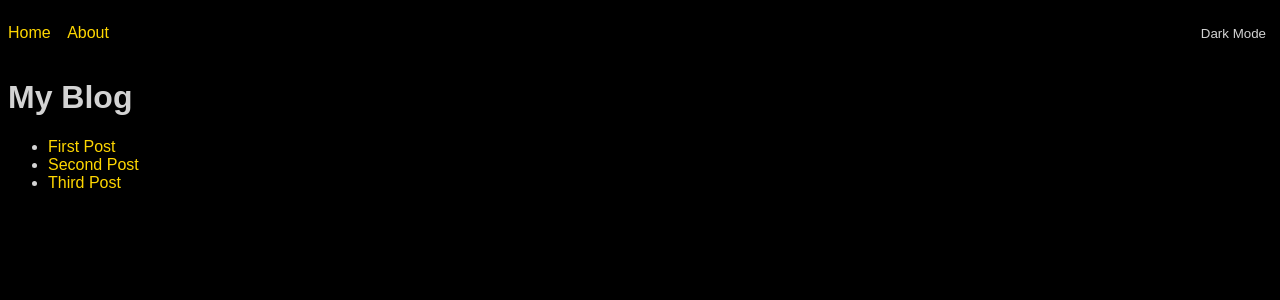
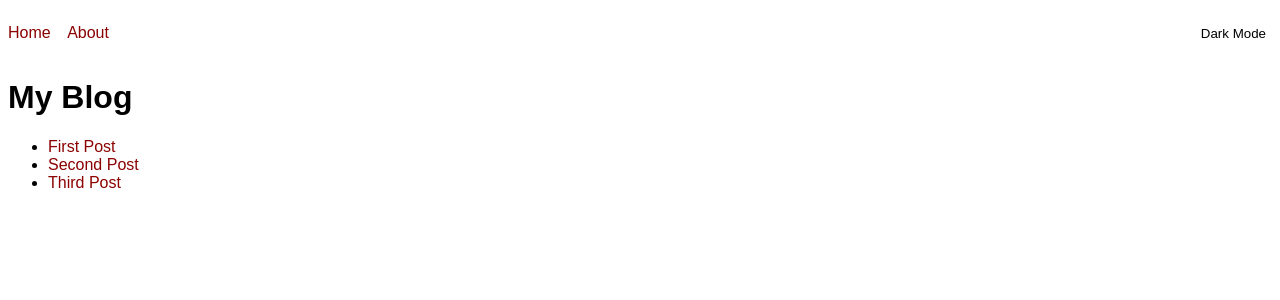
Before and after one commit to Jade1724/next-blog, a Next.js app: page / in a window 1280 px wide. Shown: the top 300 px of the page. Built offline with nearby package versions, Linux system fonts and the light colour scheme.

Commit message:
Created DarkTheme component to encapsulate styled-jsx.

```diff
--- /dev/null
+++ b/components/DarkTheme.js
@@ -0,0 +1,16 @@
+function DarkTheme() {
+  return (
+    <style jsx global>
+      {`
+        /* Dark Theme */
+        :root {
+          --background-color: black;
+          --link-color: gold;
+          --text-color: lightgrey;
+        }
+      `}
+    </style>
+  );
+}
+
+export default DarkTheme;
--- a/components/ThemeSwitch.js
+++ b/components/ThemeSwitch.js
@@ -1,4 +1,5 @@
 import { useState } from "react";
+import DarkTheme from "./DarkTheme";
 
 function ThemeSwitch() {
   const [darkMode, setDarkMode] = useState(false);
@@ -15,6 +16,7 @@ function ThemeSwitch() {
           cursor: pointer;
         }
       `}</style>
+      {darkMode && <DarkTheme />}
     </>
   );
 }
--- a/styles/globals.css
+++ b/styles/globals.css
@@ -3,13 +3,6 @@
   --background-color: white;
   --link-color: darkred;
   --text-color: black;
-}
-
-/* Dark Theme */
-:root {
-  --background-color: black;
-  --link-color: gold;
-  --text-color: lightgrey;
 }
 
 body {
```
